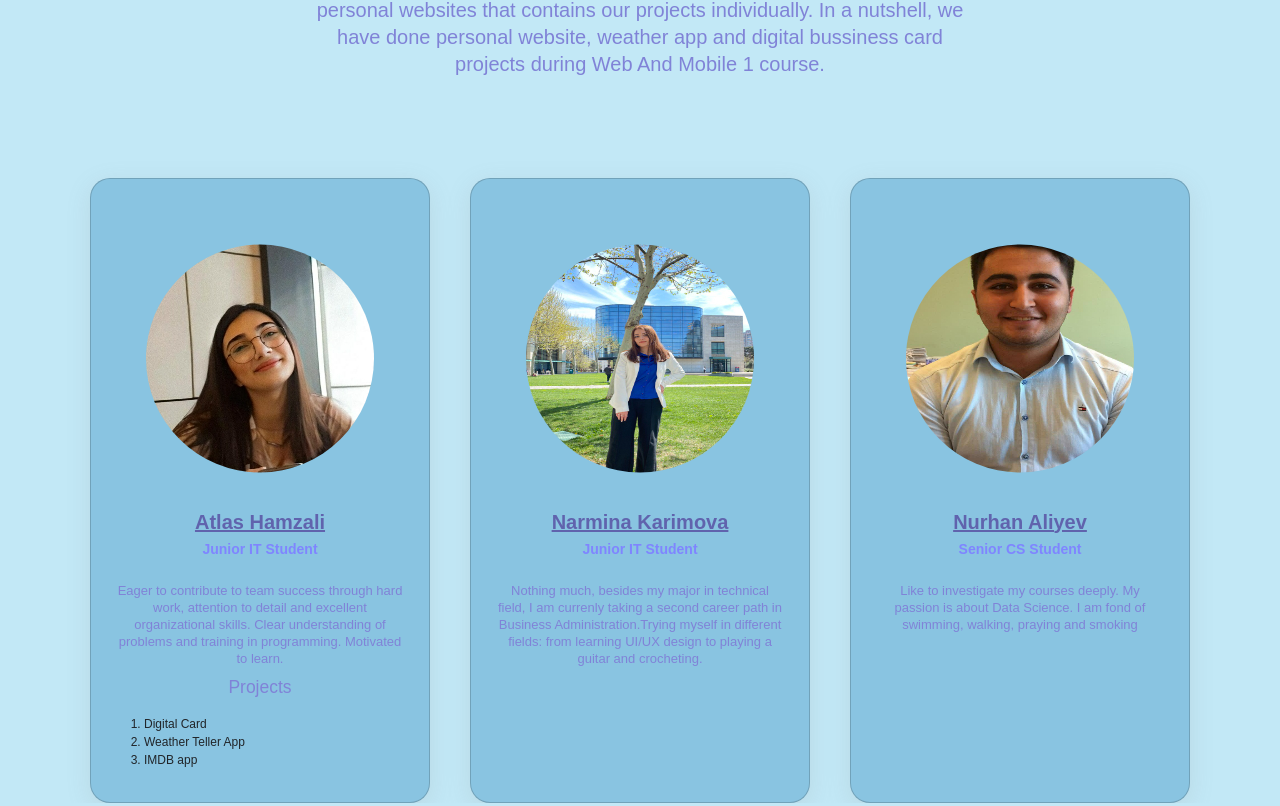
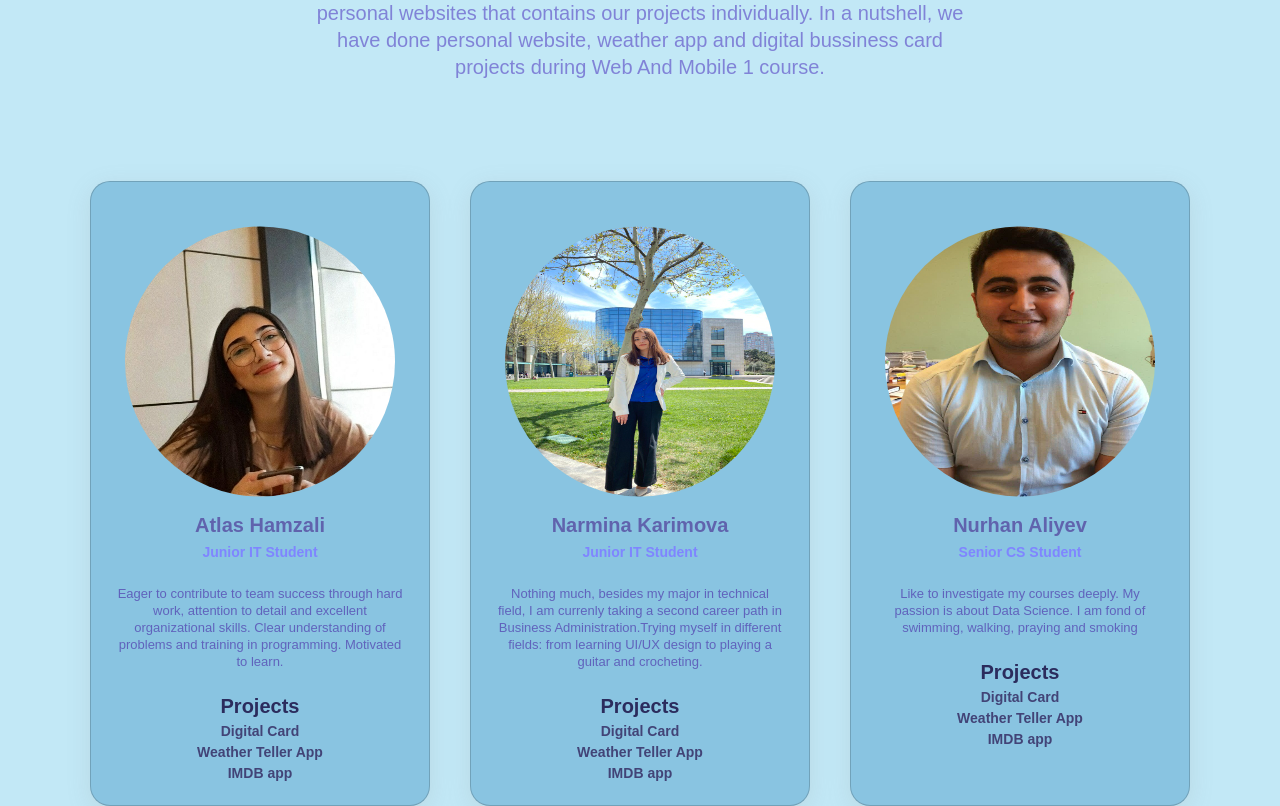
Before and after one commit to NarminaKarimova/hw3_imdb, a React (Create React App) app: page / in a window 1280 px wide. Shown: the part 413-1219 px from the top of the page. Built offline with nearby package versions, Linux system fonts and the light colour scheme.

Commit message:
homePage

```diff
--- a/src/components/Home.css
+++ b/src/components/Home.css
@@ -97,10 +97,13 @@
   margin-left: 0px;
   line-height: 27px;
   color: #6063ad;
+  text-decoration: none;
+
 }
 
 .name:hover {
   color: #9094e6;
+  text-decoration: none;
 }
 
 .year {
@@ -114,7 +117,7 @@
 }
 
 .info {
-  color: #8083d7;
+  color: #6063bc;
   font-size: 13px;
   line-height: 17px;
 }
@@ -127,9 +130,22 @@
   padding-left: 50px;
 }
 .projects{
-  text-align: left;
+  font-size: 20px;
+  text-decoration: none;
+  text-align: center;
+  color: rgb(43, 44, 93);
+  font-weight: bold;
+}
+
+a{
   margin-top: 3px;
-  font-size: 12px;
+  text-decoration: none;
+  text-align: center;
+  color:#424477 ;
+  font-weight: bold;
+}
+a:hover{
+  color: rgb(43, 44, 93);
 }
 .container-block {
   min-height: 75px;
@@ -151,7 +167,7 @@
 }
 
 .image {
-  clip-path: circle(38% at 50% 50%);
+  clip-path: circle(45% at 50% 50%);
 
 }
 
--- a/src/components/Home.jsx
+++ b/src/components/Home.jsx
@@ -38,12 +38,14 @@ export default function Home() {
                         </p>
                         <p className="blok info">Eager to contribute to team success through hard work, attention to detail and excellent organizational skills. Clear understanding of problems and training in programming. Motivated to learn.
                         </p>
-                        <h5>Projects</h5>
-                        <div className="projects"><ol>
-                          <li>Digital Card</li>
-                          <li>Weather Teller App</li>
-                          <li>IMDB app</li>
-                        </ol></div>
+                       <br />
+                       <div className="projects">Projects</div>
+                          <a  href="https://atlashamzali.github.io/hw1/indexhw1.html" target="_blank"> Digital Card</a>
+                          <br />
+                          <a  href="https://atlashamzali.github.io/atlashamzalii.github.io/assignment2/" target="_blank"> Weather Teller App</a>
+                          <br />
+                          <a  href="" target="_blank"> IMDB app</a>
+                          <br />
                       </div>
                     </div>
                   </div>
@@ -59,6 +61,14 @@ export default function Home() {
                         </p>
                         <p className="blok info">Nothing much, besides my major in technical field, I am currenly taking a second career path in Business Administration.Trying myself in different fields: from learning UI/UX design to playing a guitar and crocheting.
                         </p>
+                        <br />
+                        <div className="projects">Projects</div>
+                          <a  href="https://narminakarimova.github.io/Portfolio/profile.html" target="_blank"> Digital Card</a>
+                          <br />
+                          <a  href="https://narminakarimova.github.io/Portfolio/weather.html" target="_blank"> Weather Teller App</a>
+                          <br />
+                          <a  href="" target="_blank"> IMDB app</a>
+                          <br />
                       </div>
                     </div>
                   </div>
@@ -74,6 +84,14 @@ export default function Home() {
                         </p>
                         <p className="blok info">Like to investigate my courses deeply. My passion is about Data Science. I am fond of swimming, walking, praying and smoking
                         </p>
+                        <br />
+                        <div className="projects">Projects</div>
+                          <a  href="https://nurhanaliyev6.github.io/My_personal_website/digital-card.html" target="_blank"> Digital Card</a>
+                          <br />
+                          <a  href="https://nurhanaliyev6.github.io/My_personal_website/weather.html" target="_blank"> Weather Teller App</a>
+                          <br />
+                          <a  href="" target="_blank"> IMDB app</a>
+                          <br />
                       </div>
                     </div>
                   </div>
```
Also changed, not shown: messages.json (+7 -0 lines).
